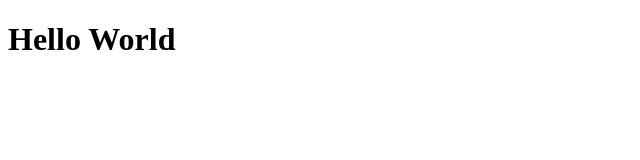
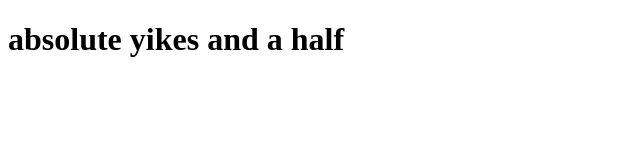
Before and after one commit to amymdiaz/amymdiaz.github.io, a plain HTML site: page index.html in a window 1280 px wide. Shown: the whole page, without its empty margins (0-640 px from the left). Drawn offline with Linux system fonts and the light colour scheme.

Commit message:
Update index.html

```diff
--- a/index.html
+++ b/index.html
@@ -1,6 +1,6 @@
 <!DOCTYPE html>
 <html>
 <body>
-<h1>Hello World</h1>
+<h1>absolute yikes and a half</h1>
 </body>
 </html>
```
